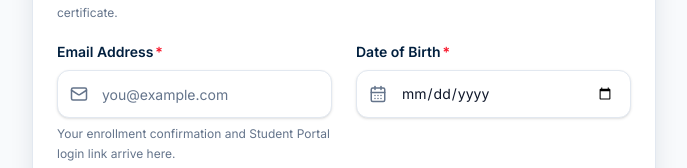
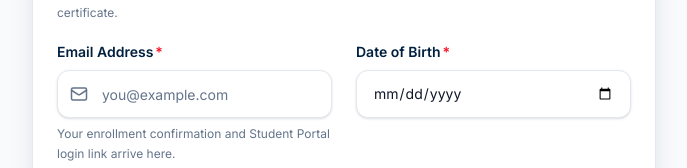
Before and after one commit to ITWala2025/Sprint_HB, a Next.js app: page /student/enroll in a window 1280 px wide. Shown: the part 570-738 px from the top of the page, without its empty margins (296-983 px from the left). Built offline with nearby package versions, Linux system fonts and the light colour scheme.

Commit message:
fix: add showIcon prop to AuthField and update tests for PersonalInformationStep

```diff
--- a/src/components/student/auth/AuthField.jsx
+++ b/src/components/student/auth/AuthField.jsx
@@ -36,6 +36,7 @@ export default function AuthField({
   error,
   hint,
   icon,
+  showIcon = true,
   trailing,
   options,
   prefix,
@@ -67,7 +68,7 @@ export default function AuthField({
     );
 
   const fieldClasses = `sprint-focus h-12 w-full rounded-xl border bg-brand-white text-sm text-brand-text shadow-sm outline-none transition-colors placeholder:text-brand-text-muted focus:ring-4 disabled:cursor-not-allowed disabled:bg-brand-surface ${
-    icon ? "pl-11" : "pl-4"
+    icon && showIcon ? "pl-11" : "pl-4"
   } ${trailingSlot ? "pr-12" : "pr-4"} ${
     error
       ? "border-brand-red focus:border-brand-red focus:ring-brand-red/15"
@@ -89,7 +90,7 @@ export default function AuthField({
       </div>
 
       <div className="relative mt-2">
-        {icon ? (
+        {icon && showIcon && !prefix ? (
           <span
             aria-hidden="true"
             className="pointer-events-none absolute inset-y-0 left-0 grid w-11 place-items-center text-brand-text-muted"
@@ -108,7 +109,7 @@ export default function AuthField({
               {prefix}
             </span>
             <div className="relative min-w-0 flex-1">
-              {icon ? (
+              {icon && showIcon ? (
                 <span
                   aria-hidden="true"
                   className="pointer-events-none absolute inset-y-0 left-0 grid w-11 place-items-center text-brand-text-muted"
--- a/src/components/student/enrollment/steps/PersonalInformationStep.jsx
+++ b/src/components/student/enrollment/steps/PersonalInformationStep.jsx
@@ -101,6 +101,7 @@ export default function PersonalInformationStep({ idPrefix, values = {}, errors
           error={errors.dob}
           autoComplete="bday"
           icon={<CalendarDays aria-hidden="true" className="size-4.5" />}
+          showIcon={false}
           required
         />
 
```
Also changed, not shown: 1 other file (tests, documents, lock files or other folders).
